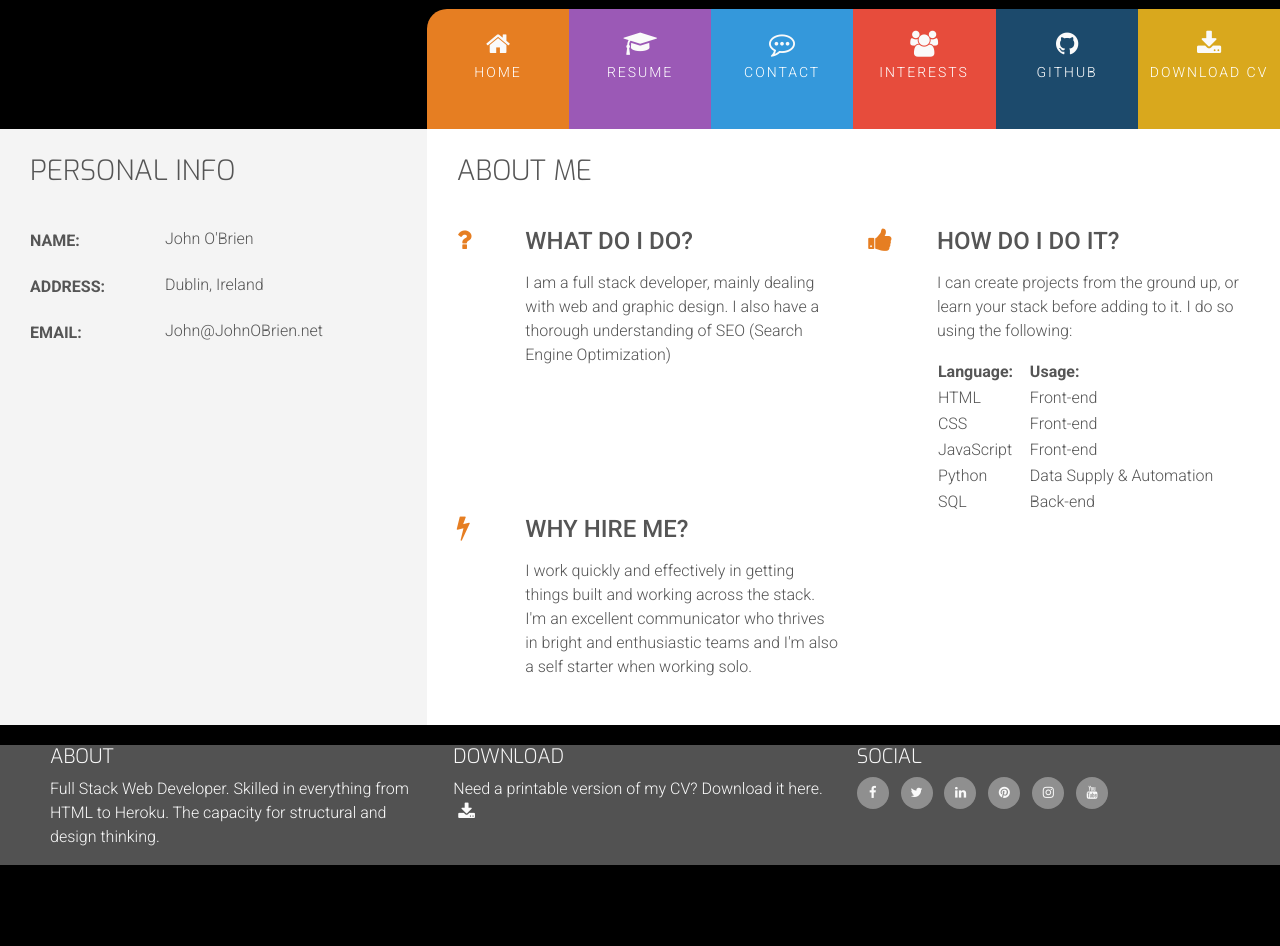
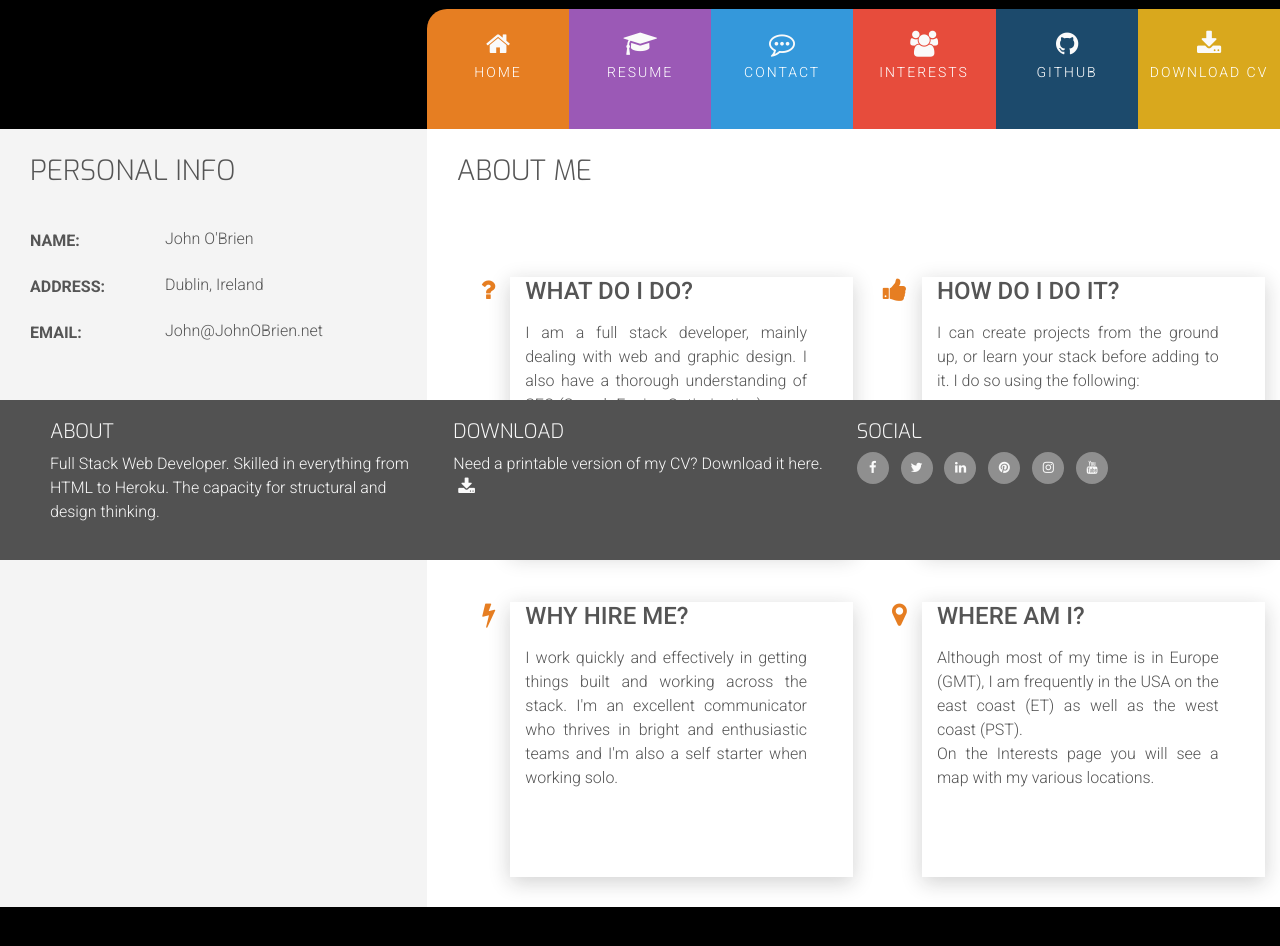
Before and after one commit to J-O-B/interactive_resume_project, a plain HTML site: page index.html in a window 1280 px wide. Shown: the part 240-1186 px from the top of the page. Before the commit the page ends 1125 px from the top, so only its background shows below. Drawn offline with nearby package versions, Linux system fonts and the light colour scheme; grey boxes are pictures that could not be loaded.

Commit message:
changed front page content layout, added github api

```diff
--- a/assets/css/style.css
+++ b/assets/css/style.css
@@ -1,4 +1,8 @@
 @import url('https://fonts.googleapis.com/css?family=Roboto:100,200,300,400,500,600,700|Exo:100,200,300,400,500,600,700');
+/*--------------------------------------------Hidden or Show*/
+.hidden{
+    display:none;
+}
 
 /*--------------------------------------------Colors*/
 
@@ -209,7 +213,10 @@ footer {
     background-color: #525252;
     color: #fafafa;
     min-height: 120px;
-    margin: 0;
+    margin-top: 100px;
+    position:fixed;
+    bottom:0px;
+    left:0px;
 }
 
 footer .cv-pdf i {
@@ -260,10 +267,29 @@ footer .cv-pdf i:hover {
 .three-reasons-icon {
     font-size: 26px;
     color: #e67e22;
+    margin-top:50px;
+}
+.col-2{
+    text-align:right;
 }
 
 .three-reasons-heading {
     margin-bottom: 15px;
+}
+
+.mid-section{
+    padding-bottom:130px;
+}
+
+.space-top{
+    margin-top:50px;
+    box-shadow: 0 5px 20px rgba(25, 25, 25, 0.2);
+    height:275px;
+}
+.content{
+    text-align: justify;
+    width:90%;
+    font-weight: 300;
 }
 
 /*--------------------------------------------Personal Info*/
@@ -401,6 +427,12 @@ div#map {
     min-height: 360px;
 }
 
+/*--------------------------------------------GitHub*/
+#loader img{
+    height:200px;
+    width:auto;
+    margin:0 auto;
+}
 /*--------------------------------------------Media Queries*/
 
 @media(min-width: 992px) {
--- a/assets/js/home.js
+++ b/assets/js/home.js
@@ -1,3 +1,4 @@
+//Auto Play Video on mouse over
 document.getElementById("logoVid").addEventListener("mouseover", function() {
 	this.play();
 });
@@ -5,3 +6,11 @@ document.getElementById("logoVid").addEventListener("mouseover", function() {
 document.getElementById("logoVid").addEventListener("mouseleave", function() {
 	this.pause();
 });
+
+//Homepage 3 reasons expand on click
+document.getElementsById("space-top").on("click", function() {
+	$(this).removeClass("hide").slideToggle(1000 );
+});
+document.getElementsById(".space-top").addEventListener("mouseleave", function() {
+	$(this).addClass("hide").slideToggle( 1000 );
+});
--- a/index.html
+++ b/index.html
@@ -5,8 +5,7 @@
     <meta name="viewport" content="width=device-width, initial-scale=1.0">
     <meta http-equiv="X-UA-Compatible" content="ie=edge">
     <link rel="stylesheet" href="https://maxcdn.bootstrapcdn.com/bootstrap/4.2.1/css/bootstrap.min.css" type="text/css" />
-    <link rel="stylesheet" href="https://maxcdn.bootstrapcdn.com/font-awesome/4.7.0/css/font-awesome.min.css" type="text/css" />
-    <link rel="stylesheet" href="https://cdnjs.cloudflare.com/ajax/libs/hover.css/2.1.1/css/hover-min.css" type="text/css" />
+    <link rel="stylesheet" href="https://stackpath.bootstrapcdn.com/font-awesome/4.7.0/css/font-awesome.min.css" integrity="sha384-wvfXpqpZZVQGK6TAh5PVlGOfQNHSoD2xbE+QkPxCAFlNEevoEH3Sl0sibVcOQVnN" crossorigin="anonymous">    <link rel="stylesheet" href="https://cdnjs.cloudflare.com/ajax/libs/hover.css/2.1.1/css/hover-min.css" type="text/css" />
     <link rel="stylesheet" href="assets/css/style.css">
     <title>J-O-B | Full Stack Dev</title>
 </head>
@@ -54,7 +53,7 @@
             </div>
         </div>
     </header>
-    <section class="container-fluid">
+    <section class="container-fluid mid-section">
         <div class="row">
             <div class="col-md-4 bg-color-personal-info section-column">
                 <div class="row">
@@ -113,21 +112,24 @@
                             <div class="col-2">
                                 <i class="three-reasons-icon fa fa-question" aria-hidden="true"></i>
                             </div>
-                            <div class="col-10">
+                            <div class="col-10 space-top">
                                 <h4 class="three-reasons-heading uppercase">What do I do?</h4>
+                                <div class="content">
                                     <p>
                                         I am a full stack developer, mainly dealing with web and graphic design. I also have a thorough understanding of SEO (Search Engine Optimization)
                                     </p>
                                 </div>
                             </div>
                         </div>
+                    </div>
                     <div class="col-10 offset-1 offset-sm-0 col-sm-4 col-md-6">
                         <div class="row">
-                            <div class="col-2">
+                            <div class="col-2 right">
                                 <i class="three-reasons-icon fa fa-thumbs-up" aria-hidden="true"></i>
                             </div>
-                            <div class="col-10">
+                            <div class="col-10 space-top">
                                 <h4 class="three-reasons-heading uppercase">How do I do it?</h4>
+                                <div class="content">
                                     <p>
                                         I can create projects from the ground up, or learn your stack before adding to it. I do so using the following:
                                     </p>
@@ -160,16 +162,34 @@
                                 </div>
                             </div>
                         </div>
+                    </div>
                     <div class="col-10 offset-1 offset-sm-0 col-sm-4 col-md-6">
                         <div class="row">
-                            <div class="col-2">
+                            <div class="col-2 right">
                                 <i class="three-reasons-icon fa fa-bolt" aria-hidden="true"></i>
                             </div>
-                            <div class="col-10">
+                            <div class="col-10 space-top">
                                 <h4 class="three-reasons-heading uppercase">Why hire me?</h4>
+                                <div class="content">
                                     <p>
                                         I work quickly and effectively in getting things built and working across the stack. I'm an excellent communicator who thrives in bright and enthusiastic teams and I'm also a self starter when working solo.
                                     </p>
+                                </div>
+                            </div>
+                        </div>
+                    </div>
+                    <div class="col-10 offset-1 offset-sm-0 col-sm-4 col-md-6">
+                        <div class="row">
+                            <div class="col-2 right">
+                                <i class="three-reasons-icon fa fa-map-marker" aria-hidden="true"></i>
+                            </div>
+                            <div class="col-10 space-top">
+                                <h4 class="three-reasons-heading uppercase">Where Am I?</h4>
+                                <div class="content">
+                                    <p>
+                                        Although most of my time is in Europe (GMT), I am frequently in the USA on the east coast (ET) as well as the west coast (PST). <br>On the Interests page you will see a map with my various locations.
+                                    </p>
+                                </div>
                             </div>
                         </div>
                     </div>
```
Also changed, not shown: assets/js/github-information.js (added, +48 -0 lines), github.html (+8 -4 lines), interests.html (+1 -1 lines), resume.html (+2 -2 lines), assets/css/loader.gif (deleted), assets/images/loading.gif (added). Lines whose indentation alone changed are shown as unchanged.
